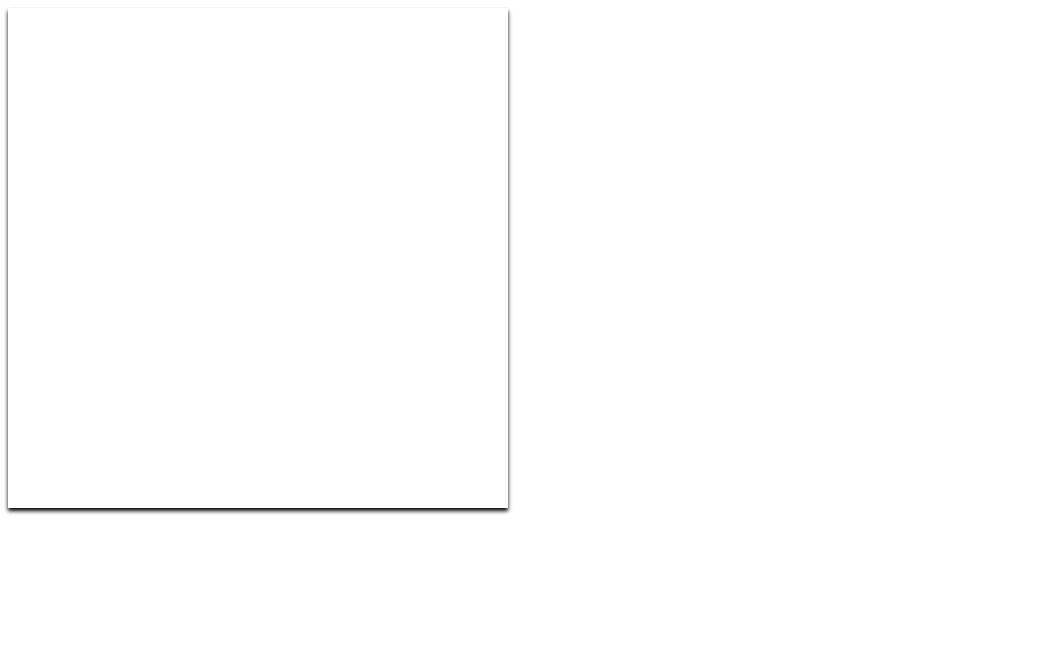
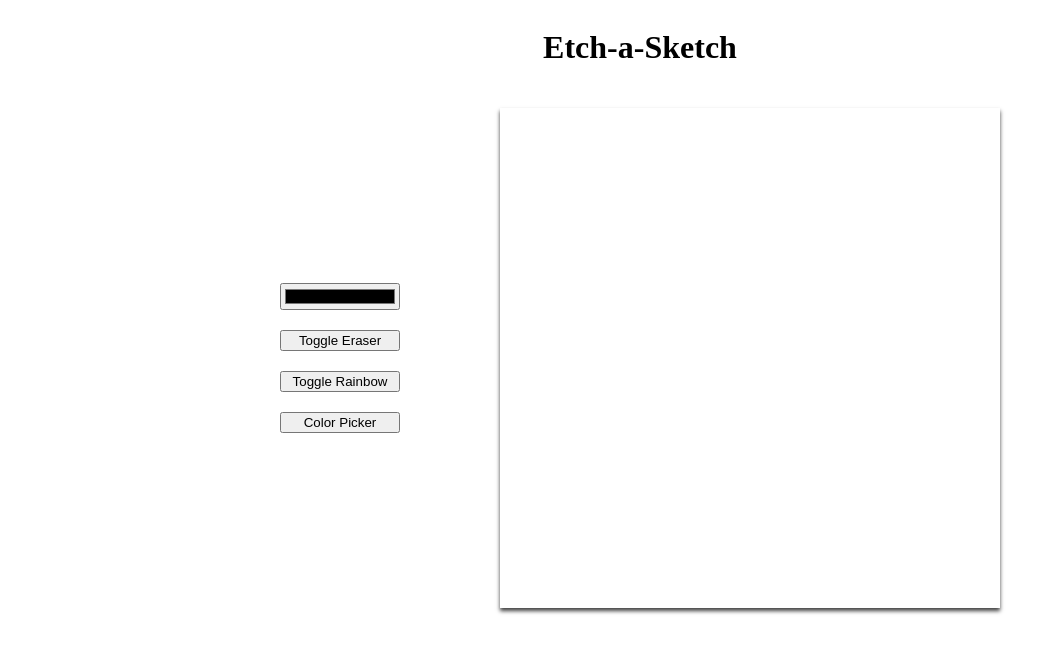
Before and after one commit to edtaskin/odin-etch-a-sketch, a plain HTML site: page index.html in a window 1280 px wide. Shown: the whole page, without its empty margins (0-1061 px from the left). Drawn offline with Linux system fonts and the light colour scheme.

Commit message:
Place tool buttons into the layout

```diff
--- a/index.html
+++ b/index.html
@@ -9,7 +9,17 @@
     </head>
 
     <body>
-        <div class="grid-container"></div>
+        <h1>Etch-a-Sketch</h1>
+        <div class="sketch-components">
+            <div class="tool-buttons">
+                <input type="color" class="bt" id="color-selector">
+                <button class="bt" id="eraser">Toggle Eraser</button>
+                <button class="bt" id="rainbow">Toggle Rainbow</button>
+                <button class="bt" id="color-picker">Color Picker</button>
+            </div>
+            <div class="grid-container"></div>
+        </div>
+
 
     </body>
 
--- a/style.css
+++ b/style.css
@@ -1,11 +1,40 @@
+body {
+    display: flex;
+    flex-direction: column;
+    align-items: center;
+    gap: 20px;
+}
+
+.sketch-components {
+    display: flex;
+    gap: 100px;
+}
+
+.tool-buttons {
+    display: flex;
+    flex-direction: column;
+    justify-content: center;
+    gap: 20px;
+}
+
+.bt {
+    width: 120px;
+    flex-grow: 0;
+}
+
+
 .grid-container {
     display: flex;
     flex-wrap: wrap;
     width: 500px;
     height: 500px;
-    box-shadow: 0px 3px 4px;
+    box-shadow: #404040 0px 3px 4px;
 }
 
 .cell {
     flex-grow: 0;
 }
+
+.cell:hover {
+    background-color: grey;
+}
```
